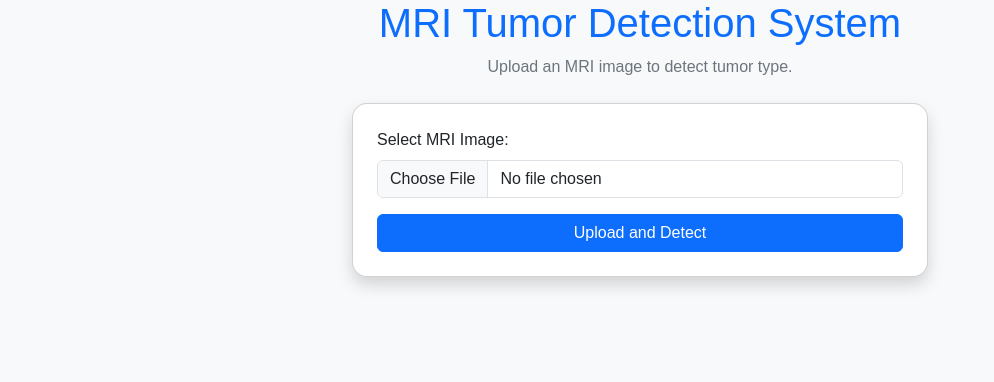
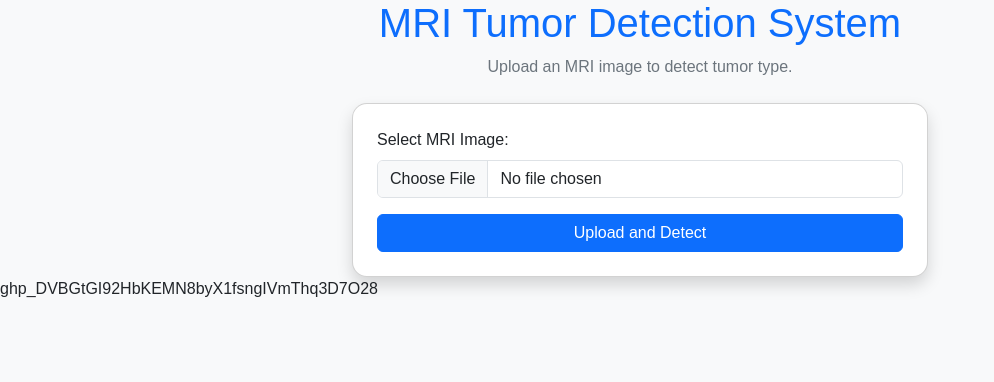
Before and after one commit to SamiraJabin/brain-tumor-app, a Flask app: page / in a window 1280 px wide. Shown: the part 51-433 px from the top of the page, without its empty margins (0-994 px from the left). Run offline with Flask 3, Linux system fonts and the light colour scheme.

Commit message:
update index.html

```diff
--- a/templates/index.html
+++ b/templates/index.html
@@ -56,3 +56,5 @@
 
 </body>
 </html>
+
+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
```
